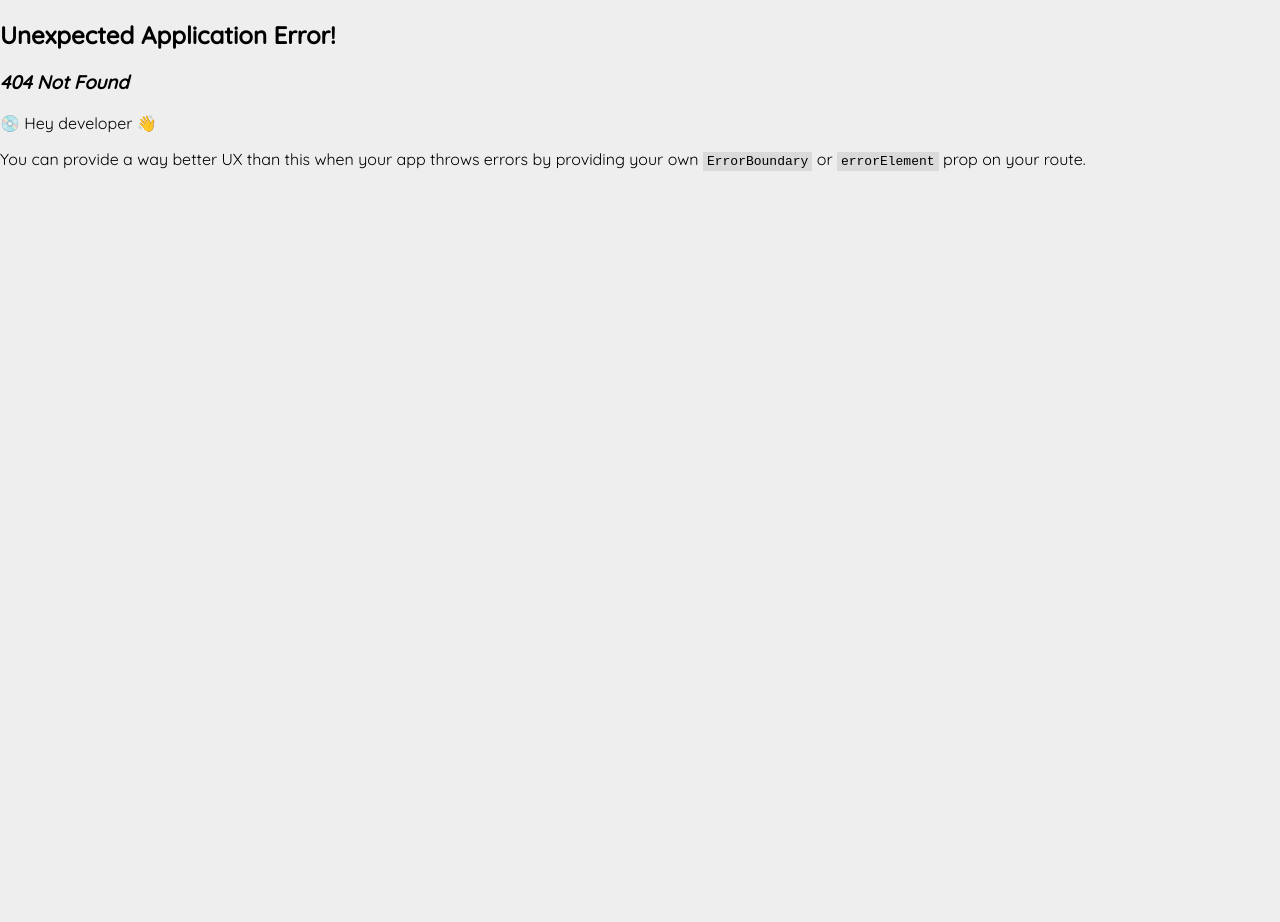
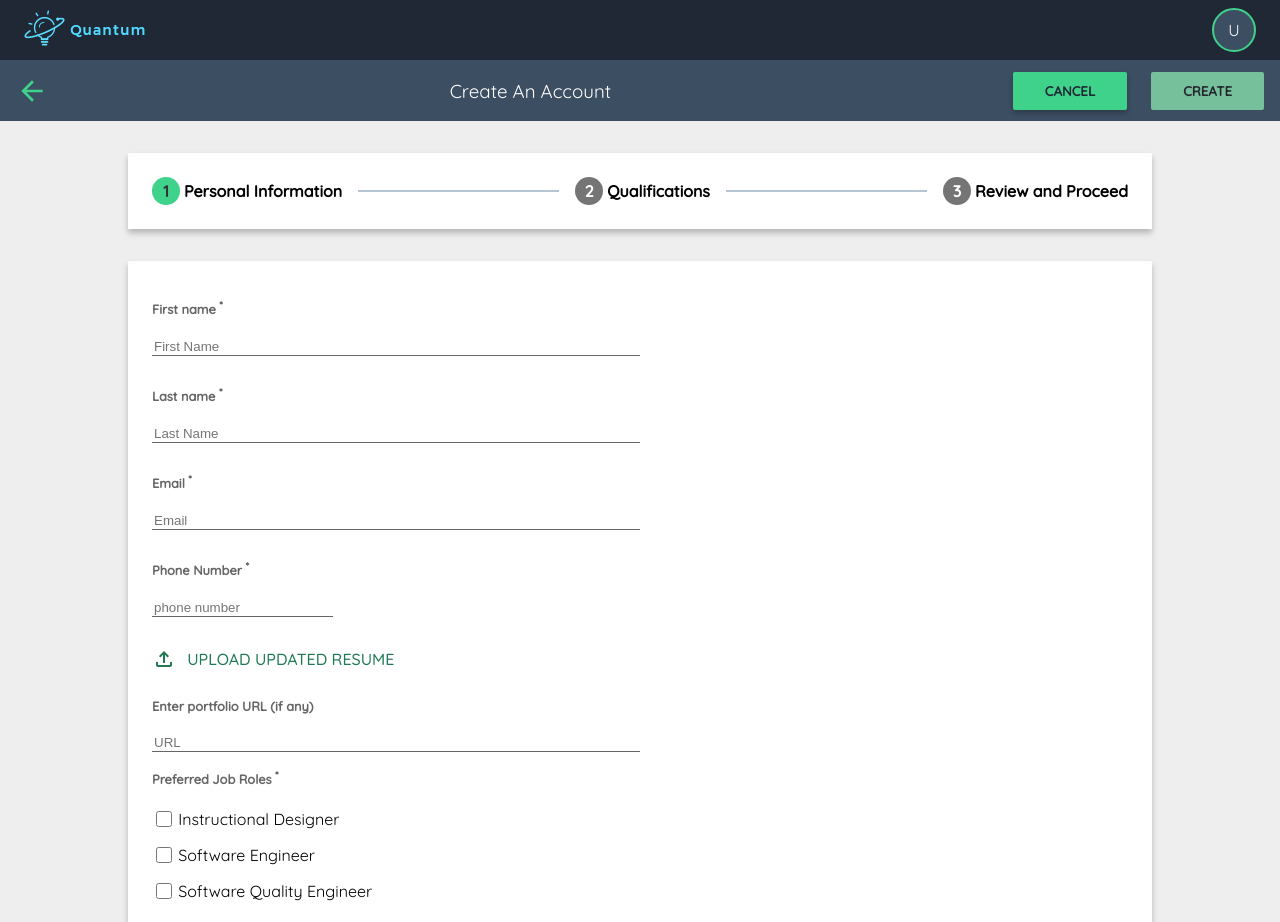
Before and after one commit to vp-zeus/quantum-react, a React (Vite) app: page /register in a window 1280 px wide. Before the commit this address had no page. Shown: the top 922 px of the page. Before the commit the page ends 800 px from the top, so only its background shows below. Built offline with nearby package versions, Linux system fonts and the light colour scheme.

Commit message:
Created personal information form

```diff
--- a/index.html
+++ b/index.html
@@ -2,7 +2,6 @@
 <html lang="en">
 	<head>
 		<meta charset="UTF-8" />
-		<link rel="icon" type="image/svg+xml" href="/vite.svg" />
 		<meta name="viewport" content="width=device-width, initial-scale=1.0" />
 		<link rel="preconnect" href="https://fonts.googleapis.com" />
 		<link rel="preconnect" href="https://fonts.gstatic.com" crossorigin />
@@ -11,7 +10,7 @@
 			rel="stylesheet"
 		/>
 
-		<title>Vite + React</title>
+		<title>Quantum</title>
 	</head>
 	<body>
 		<div id="root"></div>
--- a/src/assets/styles/_utility.sass
+++ b/src/assets/styles/_utility.sass
@@ -22,5 +22,9 @@
     font-weight: bold
     box-shadow: 0px 3px 5px #0000003D
     border-radius: 2px
-    padding: 0.7rem 0.6rem
+    padding: 0.7rem 2rem
     cursor: pointer
+    &-disabled
+        box-shadow: none
+        filter: grayscale(0.5)
+        cursor: not-allowed
--- a/src/assets/styles/dashboard.sass
+++ b/src/assets/styles/dashboard.sass
@@ -33,3 +33,13 @@
     margin: 0 auto
     max-width: 975px
     width: 100%
+.option-selection
+    display: flex
+    align-items: center
+    accent-color: $darkGreen
+    gap: 0.2rem
+    p
+        margin: 0.5rem 0
+    input
+        height: 1rem
+        width: 1rem
--- /dev/null
+++ b/src/assets/styles/personalInformation.sass
@@ -0,0 +1,9 @@
+.personal-information
+    margin-top: 2rem
+    display: grid
+    grid-template-columns: repeat(2,minmax(0,1fr))
+.phone
+    width: fit-content
+.role-input
+    display: flex
+    flex-direction: column
--- /dev/null
+++ b/src/assets/styles/register.sass
@@ -0,0 +1,74 @@
+@import "colors"
+.register-header
+    display: flex
+    justify-content: space-between
+    align-items: center
+    background-color: #3C4E62
+    padding: 0 1rem
+    &--icon
+        font-size: 2rem
+        color: $primaryGreen
+        cursor: pointer
+    &--text
+        color: #FFFFFF
+        font-weight: 400
+.btn-group
+    display: flex
+    gap: 1.5rem
+    justify-content: center
+.register-body
+    padding: 2rem
+    width: 80%
+    margin: auto
+.register-actions
+    margin: 1rem 0
+    & > .btn
+        margin: 0
+
+.progress
+    display: flex
+    justify-content: space-between
+    align-items: center
+    gap: 1rem
+    & .step
+        display: flex
+        align-items: center
+        gap: 0.25rem
+        cursor: pointer
+        &-marker
+            width: 1.75rem
+            height: 1.75rem
+            color: #FFFFFF
+            display: flex
+            align-items: center
+            justify-content: center
+            background-color: #757575
+            border-radius: 2rem
+            font-weight: 600
+            margin: 0
+        &-text
+            font-size: 1rem
+            font-weight: 600
+        .active
+            background-color: $primaryGreen
+            color: #333333
+    .separator
+        height: 2px
+        width: 50px
+        background-color: #B5C5D4
+        flex-grow: 1
+
+
+.input-title
+        font-size: 0.8rem
+        color: #666666
+        font-weight: 600
+.form-input
+    display: flex
+    gap: 0.5rem
+    margin-bottom: 1rem
+    flex-direction: column
+    input
+        border: none
+        outline: none
+        border-bottom: 1px solid #666666
--- a/src/assets/styles/walkIn.sass
+++ b/src/assets/styles/walkIn.sass
@@ -60,16 +60,7 @@
             font-weight: 500
             font-size: 0.85rem
 
-.option-selection
-    display: flex
-    align-items: center
-    accent-color: $darkGreen
-    gap: 0.2rem
-    p
-        margin: 0.5rem 0
-    input
-        height: 1rem
-        width: 1rem
+
 .slot-selection
     margin-top: 1rem
 
--- a/src/components/FileUpload.jsx
+++ b/src/components/FileUpload.jsx
@@ -19,7 +19,12 @@ const FileUpload = ({ file, handleFileChange }) => {
 						<p className="text">UPLOAD UPDATED RESUME</p>
 					</>
 				)}
-				<input type="file" ref={fileRef} onChange={handleFileChange} />
+				<input
+					type="file"
+					ref={fileRef}
+					onChange={handleFileChange}
+					name="fileUpload"
+				/>
 			</div>
 		</>
 	);
--- /dev/null
+++ b/src/components/PersonalInformation.jsx
@@ -0,0 +1,154 @@
+import _ from "lodash";
+import { useState } from "react";
+import "src/assets/styles/personalInformation.sass";
+import FileUpload from "./FileUpload";
+const PersonalInformation = (props) => {
+	const roles = [
+		{
+			id: 1,
+			name: "Instructional Designer",
+		},
+		{
+			id: 2,
+			name: "Software Engineer",
+		},
+		{
+			id: 3,
+			name: "Software Quality Engineer",
+		},
+	];
+	const [resume, setResume] = useState();
+
+	const handleFileChange = (e) => {
+		setResume(e.target.files[0]);
+	};
+
+	const { data, handleFormDataChange } = props;
+
+	const onChange = (event) => {
+		const { type, value, name, files, checked } = event.target;
+		const modifiedData = { ...data };
+
+		if (name === "fileUpload") {
+			modifiedData["resume"] = files[0];
+		} else if (name === "sendJobUpdates") {
+			modifiedData[name] = checked;
+		} else if (type === "checkbox") {
+			modifiedData["preferredRoles"] = _.xor(
+				modifiedData["preferredRoles"],
+				[parseInt(value)]
+			);
+		} else {
+			modifiedData[name] = value;
+		}
+
+		handleFormDataChange(modifiedData);
+	};
+
+	return (
+		<form className="card personal-information">
+			<section>
+				<div className="form-input">
+					<p className="input-title">
+						First name <sup>*</sup>
+					</p>
+					<input
+						type="text"
+						placeholder="First Name"
+						name="firstName"
+						value={data.firstName}
+						onChange={onChange}
+					/>
+				</div>
+				<div className="form-input">
+					<p className="input-title">
+						Last name <sup>*</sup>
+					</p>
+					<input
+						type="text"
+						placeholder="Last Name"
+						name="lastName"
+						value={data.lastName}
+						onChange={onChange}
+					/>
+				</div>
+				<div className="form-input">
+					<p className="input-title">
+						Email <sup>*</sup>
+					</p>
+					<input
+						type="email"
+						placeholder="Email"
+						name="email"
+						value={data.email}
+						onChange={onChange}
+					/>
+				</div>
+				<div className="form-input phone">
+					<p className="input-title">
+						Phone Number <sup>*</sup>
+					</p>
+					<input
+						type="tel"
+						placeholder="phone number"
+						name="phone"
+						pattern="[0-9]{10}"
+						value={data.phone}
+						onChange={onChange}
+					/>
+				</div>
+				<FileUpload file={data.resume} handleFileChange={onChange} />
+
+				<div className="form-input">
+					<p className="input-title">Enter portfolio URL (if any)</p>
+					<input
+						type="text"
+						placeholder="URL"
+						name="portfolioURL"
+						value={data.portfolioURL}
+						onChange={onChange}
+					/>
+				</div>
+
+				<p className="input-title">
+					Preferred Job Roles <sup>*</sup>
+				</p>
+				{roles.map((role) => (
+					<div key={role.id} className="option-selection">
+						<input
+							type="checkbox"
+							value={role.id}
+							checked={data.preferredRoles.includes(role.id)}
+							onChange={onChange}
+						/>
+						<p>{role.name}</p>
+					</div>
+				))}
+				<div className="form-input phone">
+					<p className="input-title">
+						If You Are Registering Via A Referral, Please Mention
+						Full Name Of The Employee Who Referred You
+					</p>
+					<input
+						type="text"
+						value={data.referral}
+						onChange={onChange}
+					/>
+				</div>
+
+				<div className="option-selection">
+					<input
+						type="checkbox"
+						checked={data.sendJobUpdates}
+						name="sendJobUpdates"
+						onChange={onChange}
+					/>
+					<p>Send me job related updates via mail</p>
+				</div>
+			</section>
+			<section></section>
+		</form>
+	);
+};
+
+export default PersonalInformation;
--- /dev/null
+++ b/src/components/Qualifications.jsx
@@ -0,0 +1,9 @@
+const Qualifications = () => {
+	return (
+		<>
+			<h1>Quali</h1>
+		</>
+	);
+};
+
+export default Qualifications;
--- /dev/null
+++ b/src/components/Review.jsx
@@ -0,0 +1,9 @@
+const Review = () => {
+	return (
+		<>
+			<h1>review</h1>
+		</>
+	);
+};
+
+export default Review;
--- /dev/null
+++ b/src/routes/Register.jsx
@@ -0,0 +1,100 @@
+import { useState } from "react";
+import { MdOutlineArrowBack } from "react-icons/md";
+import "src/assets/styles/register.sass";
+import FormProgress from "src/components/FormProgress";
+import PersonalInformation from "src/components/PersonalInformation";
+import Qualifications from "src/components/Qualifications";
+import Review from "src/components/Review";
+
+const Register = () => {
+	const steps = [
+		{
+			id: 0,
+			title: "Personal Information",
+			label: "personalInformation",
+			component: PersonalInformation,
+		},
+		{
+			id: 1,
+			title: "Qualifications",
+			label: "qualifications",
+			component: Qualifications,
+		},
+		{
+			id: 2,
+			title: "Review and Proceed",
+			component: Review,
+		},
+	];
+
+	const [activeStep, setActiveStep] = useState(0);
+	const [formData, setFormData] = useState({
+		personalInformation: {
+			firstName: "",
+			lastName: "",
+			email: "",
+			phone: "",
+			resume: null,
+			portfolioURL: "",
+			preferredRoles: [],
+			referral: "",
+			sendJobUpdates: false,
+		},
+		qualifications: {},
+	});
+
+	const handleFormDataChange = (data, label) => {
+		setFormData((prevFormData) => ({
+			...prevFormData,
+			[label]: data,
+		}));
+	};
+
+	const totalSteps = steps.length;
+	const activeStepData = steps[activeStep];
+	const ComponentToRender = activeStepData.component;
+	const label = activeStepData.label;
+	return (
+		<>
+			<header className="register-header">
+				<MdOutlineArrowBack className="register-header--icon" />
+				<h3 className="register-header--text">Create An Account</h3>
+				<div className="btn-group">
+					<button className="btn">CANCEL</button>
+					<button className="btn btn-disabled">CREATE</button>
+				</div>
+			</header>
+			<main className="register-body">
+				<FormProgress steps={steps} activeStep={activeStep} />
+
+				<ComponentToRender
+					data={formData[label]}
+					handleFormDataChange={(data) =>
+						handleFormDataChange(data, label)
+					}
+				/>
+
+				<div className="btn-group register-actions">
+					{activeStep > 0 && (
+						<button
+							onClick={() => setActiveStep((prev) => prev - 1)}
+							className="btn"
+						>
+							PREVIOUS
+						</button>
+					)}
+					{activeStep < totalSteps - 1 && (
+						<button
+							onClick={() => setActiveStep((prev) => prev + 1)}
+							className="btn"
+						>
+							NEXT
+						</button>
+					)}
+				</div>
+			</main>
+		</>
+	);
+};
+
+export default Register;
```
Also changed, not shown: src/main.jsx (+7 -2 lines).
